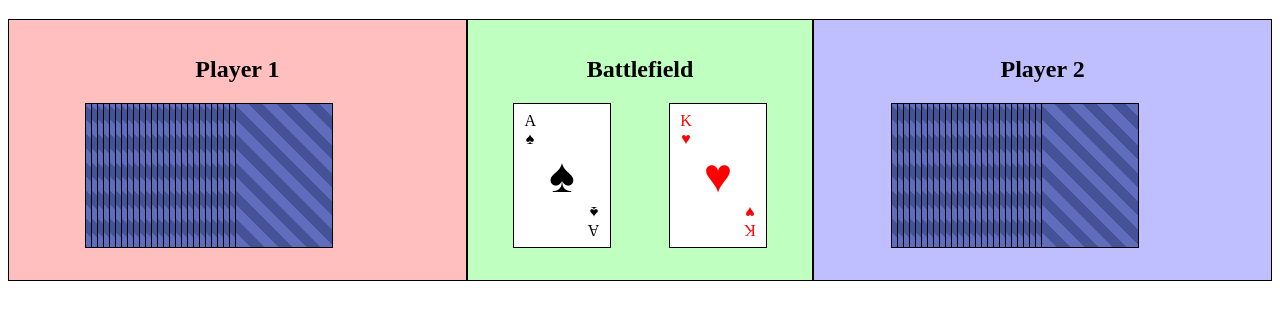
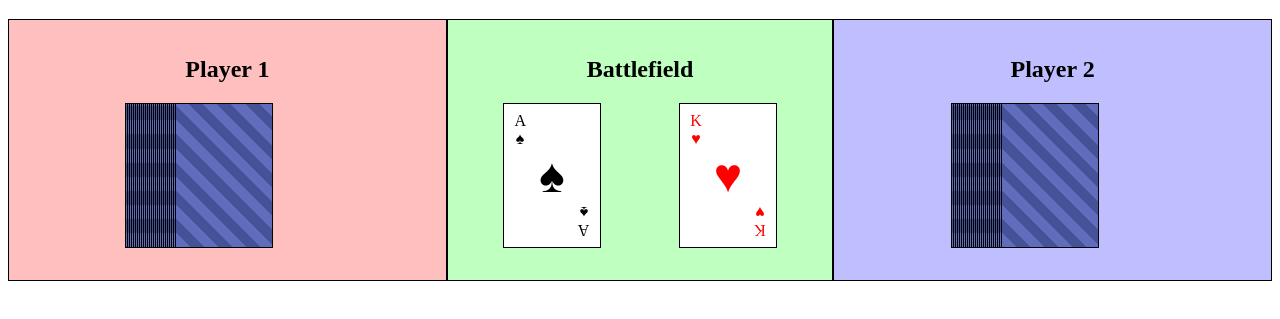
Before and after one commit to ThirstyHead/deck, a website with bundled scripts: page index.html in a window 1280 px wide. Shown: the part 61-380 px from the top of the page. Built offline with nearby package versions, Linux system fonts and the light colour scheme.

Commit message:
created ttyw-stack custom element

```diff
--- /dev/null
+++ b/components/stack/index.mjs
@@ -0,0 +1,49 @@
+
+class TtywStack extends HTMLElement{
+  constructor(){
+    super();
+  }
+
+  connectedCallback(){
+    let shadowRoot = this.attachShadow({mode:'open'});
+    shadowRoot.appendChild(this.styleBlock);
+    shadowRoot.appendChild(this.bodyBlock);
+  }
+
+  get styleBlock(){
+    let styleBlock = document.createElement('style');
+    styleBlock.innerHTML = `
+      .stack li{
+        list-style-type: none;
+        display: inline-block;
+        margin-left: -6em;
+      }
+    `;
+
+    return styleBlock;
+  }
+
+  get bodyBlock(){
+    let bodyBlock = document.createElement('div');
+    bodyBlock.classList.add('stack');
+    let ul = document.createElement('ul');
+    bodyBlock.appendChild(ul);
+    for(let i=0; i < this.size; i++){
+      let li = document.createElement('li');
+      li.innerHTML = '<ttyw-card side="back"></ttyw-card>';
+      ul.appendChild(li);
+    }
+
+    return bodyBlock;
+  }
+
+  get size(){
+    return this.getAttribute('size');
+  }
+
+  set size(value){
+    this.setAttribute('size', value);
+  }
+}
+
+window.customElements.define('ttyw-stack', TtywStack);
--- a/index.html
+++ b/index.html
@@ -44,52 +44,17 @@
       #player2-play{
         flex-grow: 1;
       }
-
-      .stack li{
-        list-style-type: none;
-        display: inline-block;
-        margin-left: -6em;
-      }
-
     </style>
 
     <script src="components/card/index.mjs" type="module"></script>
+    <script src="components/stack/index.mjs" type="module"></script>
   </head>
   <body>
     <h1>War (The Card Game)</h1>
     <main>
       <section id="player1">
         <h2>Player 1</h2>
-        <div class="stack">
-          <ul>
-            <li><ttyw-card side="back"></ttyw-card></li>
-            <li><ttyw-card side="back"></ttyw-card></li>
-            <li><ttyw-card side="back"></ttyw-card></li>
-            <li><ttyw-card side="back"></ttyw-card></li>
-            <li><ttyw-card side="back"></ttyw-card></li>
-            <li><ttyw-card side="back"></ttyw-card></li>
-            <li><ttyw-card side="back"></ttyw-card></li>
-            <li><ttyw-card side="back"></ttyw-card></li>
-            <li><ttyw-card side="back"></ttyw-card></li>
-            <li><ttyw-card side="back"></ttyw-card></li>
-            <li><ttyw-card side="back"></ttyw-card></li>
-            <li><ttyw-card side="back"></ttyw-card></li>
-            <li><ttyw-card side="back"></ttyw-card></li>
-            <li><ttyw-card side="back"></ttyw-card></li>
-            <li><ttyw-card side="back"></ttyw-card></li>
-            <li><ttyw-card side="back"></ttyw-card></li>
-            <li><ttyw-card side="back"></ttyw-card></li>
-            <li><ttyw-card side="back"></ttyw-card></li>
-            <li><ttyw-card side="back"></ttyw-card></li>
-            <li><ttyw-card side="back"></ttyw-card></li>
-            <li><ttyw-card side="back"></ttyw-card></li>
-            <li><ttyw-card side="back"></ttyw-card></li>
-            <li><ttyw-card side="back"></ttyw-card></li>
-            <li><ttyw-card side="back"></ttyw-card></li>
-            <li><ttyw-card side="back"></ttyw-card></li>
-            <li><ttyw-card side="back"></ttyw-card></li>
-          </ul>
-        </div>
+        <ttyw-stack size='26'></ttyw-stack>
       </section>
 
       <section id="battlefield">
@@ -107,36 +72,7 @@
 
       <section id="player2">
         <h2>Player 2</h2>
-        <div class="stack">
-          <ul>
-            <li><ttyw-card side="back"></ttyw-card></li>
-            <li><ttyw-card side="back"></ttyw-card></li>
-            <li><ttyw-card side="back"></ttyw-card></li>
-            <li><ttyw-card side="back"></ttyw-card></li>
-            <li><ttyw-card side="back"></ttyw-card></li>
-            <li><ttyw-card side="back"></ttyw-card></li>
-            <li><ttyw-card side="back"></ttyw-card></li>
-            <li><ttyw-card side="back"></ttyw-card></li>
-            <li><ttyw-card side="back"></ttyw-card></li>
-            <li><ttyw-card side="back"></ttyw-card></li>
-            <li><ttyw-card side="back"></ttyw-card></li>
-            <li><ttyw-card side="back"></ttyw-card></li>
-            <li><ttyw-card side="back"></ttyw-card></li>
-            <li><ttyw-card side="back"></ttyw-card></li>
-            <li><ttyw-card side="back"></ttyw-card></li>
-            <li><ttyw-card side="back"></ttyw-card></li>
-            <li><ttyw-card side="back"></ttyw-card></li>
-            <li><ttyw-card side="back"></ttyw-card></li>
-            <li><ttyw-card side="back"></ttyw-card></li>
-            <li><ttyw-card side="back"></ttyw-card></li>
-            <li><ttyw-card side="back"></ttyw-card></li>
-            <li><ttyw-card side="back"></ttyw-card></li>
-            <li><ttyw-card side="back"></ttyw-card></li>
-            <li><ttyw-card side="back"></ttyw-card></li>
-            <li><ttyw-card side="back"></ttyw-card></li>
-            <li><ttyw-card side="back"></ttyw-card></li>
-          </ul>
-        </div>
+        <ttyw-stack size='26'></ttyw-stack>
       </section>
     </main>
   </body>
```
